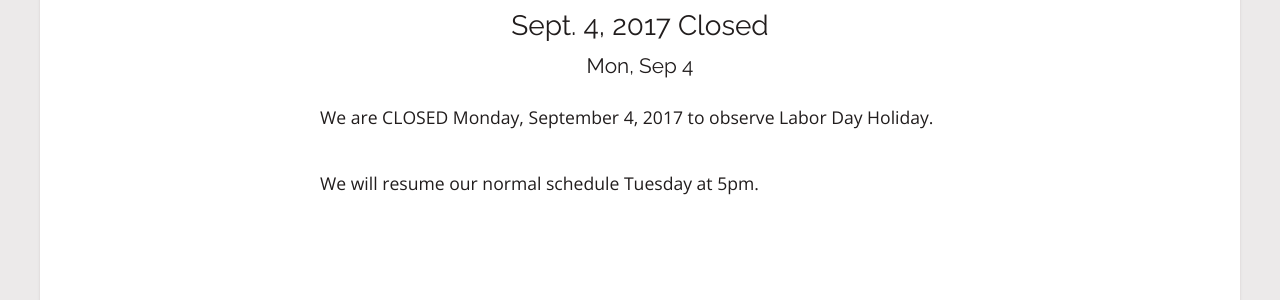
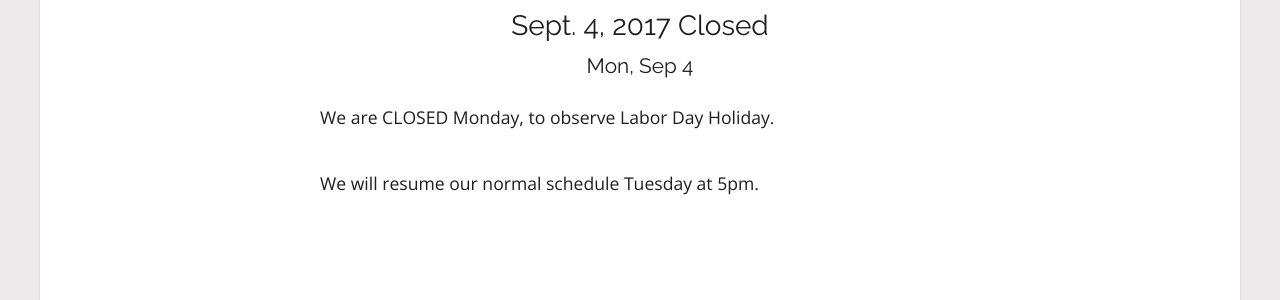
Before and after one commit to rwstone/shapeitup, a Jekyll site: the page built from events/index.md, in a window 1280 px wide. Shown: the part 1158-1458 px from the top of the page. Built offline with Jekyll 4.4.1, drawn with Linux system fonts in a browser that asks for light colours; some web fonts are replaced.

Commit message:
Updated Closed Due To Potential Snow

```diff
--- a/_events/closed-due-to-potential-snow.markdown
+++ b/_events/closed-due-to-potential-snow.markdown
@@ -27,7 +27,7 @@ has_time_and_date: false
 event_date: 2017-09-04 07:00:00 -04:00
 ---
 
-We are CLOSED Monday, September 4, 2017 to observe Labor Day Holiday.
+We are CLOSED Monday, to observe Labor Day Holiday.
 
 
 We will resume our normal schedule Tuesday at 5pm.
```
